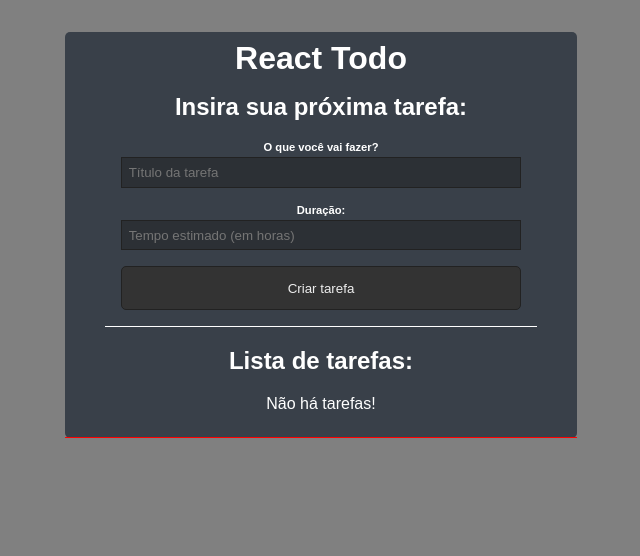
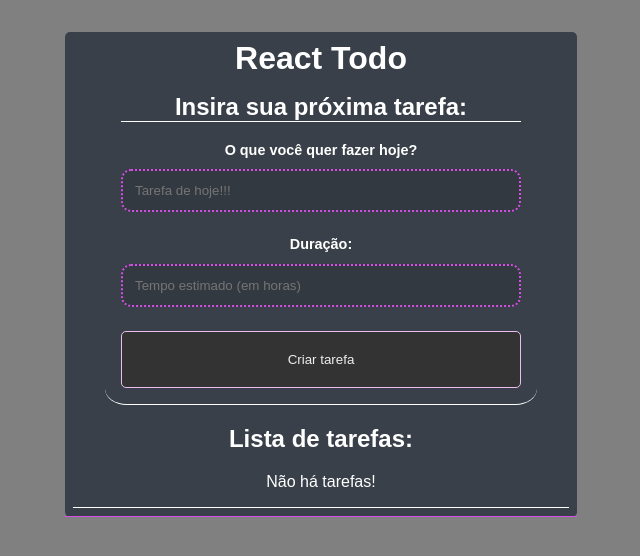
Before and after one commit to TorugoJS/List, a React (Create React App) app: page / in a window 1280 px wide. Shown: the top 556 px of the page, without its empty margins (319-959 px from the left). Built offline with nearby package versions, Linux system fonts and the light colour scheme.

Commit message:
todo-list

```diff
--- a/data/db.json
+++ b/data/db.json
@@ -5,6 +5,12 @@
       "title": "teste",
       "time": "1",
       "done": false
+    },
+    {
+      "id": 0.08052899788345091,
+      "title": "teste",
+      "time": "2",
+      "done": false
     }
   ]
 }
--- a/src/App.css
+++ b/src/App.css
@@ -16,7 +16,7 @@ body {
 }
 .todo-header{
     padding: 0.5em;
-    border-bottom: 1px solid red;
+    border-bottom: 1px solid rgb(215, 78, 233);
     text-align: center;
 }
 .todo-header h1{
@@ -25,30 +25,34 @@ body {
 .form-todo{
     padding: 1em;
     margin: 0 2em;
+    border-radius: 5%;
     border-bottom: 1px solid;
 }
 .form-todo h2,
 .list-todo{
     text-align: center;
     margin-top: 0;
+    border-bottom: 1px solid;
+
 }
 
 .form-control{
     display: flex;
     flex-direction: column;
-    margin-bottom: 1em;
+    margin-bottom: 1.5em;
 }
 .form-control label{
     font-weight: bold;
-    font-size: .7em;
-    margin-bottom: .4em;
+    font-size: .9em;
+    margin-bottom: .8em;
 }
 
 .form-control input {
-    border: 1px solid #222;
-    background-color:#2c3035;
-    padding: .5em;
-    color:#dfdfdf ;
+    border: 2px dotted rgb(215, 78, 233);
+    background-color:#333941;
+    border-radius: 10px;
+    padding: .9em;
+    color:#e9dddd ;
 }
 
 input[type ="submit"]{
@@ -56,8 +60,13 @@ input[type ="submit"]{
     color: #eee;
     display: block;
     width: 100%;
-    border: 1px solid #222;
+    border: 1px solid rgb(236, 189, 236);
     border-radius: 5px;
-    padding: 1em;
+    padding: 1.5em;
     cursor: pointer;
 }
+
+input:hover{
+    transition: 0.2s;
+    background-color: rgb(106, 88, 243);
+}
--- a/src/App.js
+++ b/src/App.js
@@ -20,7 +20,9 @@ function App() {
       done: false,
     };
 
-   await fetch (API + "/todos", {
+    console.log(todo);
+
+    await fetch(API + "/todos", {
       method: "POST",
       body: JSON.stringify(todo),
       headers: {
@@ -44,20 +46,32 @@ function App() {
           <form onSubmit={handleSubmit}>
 
             <div className='form-control'>
-              <label htmlFor='title'>O que você vai fazer?</label>
-              <input type="text" name="tiltle" placeholder='Título da tarefa'
+              <label htmlFor='title'>O que você quer fazer hoje?</label>
+
+              <input
+                type="text"
+                name="tiltle"
+                placeholder='Tarefa de hoje!!!'
                 onChange={(e) => setTitle(e.target.value)}
                 value={title || ""}
-                required />
+                required
+              />
+
             </div>
 
 
             <div className='form-control'>
               <label htmlFor='time'>Duração:</label>
-              <input type="text" name="time" placeholder='Tempo estimado (em horas)'
+
+              <input
+                type="number"
+                name="text"
+                placeholder='Tempo estimado (em horas)'
                 onChange={(e) => setTime(e.target.value)}
                 value={time || ""}
-                required />
+                required
+                 />
+
             </div>
 
             <input type="submit" value="Criar tarefa" />
@@ -65,9 +79,12 @@ function App() {
           </form>
 
         </div>
+
         <div className="list-todo">
+
           <h2>Lista de tarefas:</h2>
           {todos.length === 0 && <p>Não há tarefas!</p>}
+
         </div>
       </div>
     </div>
```
